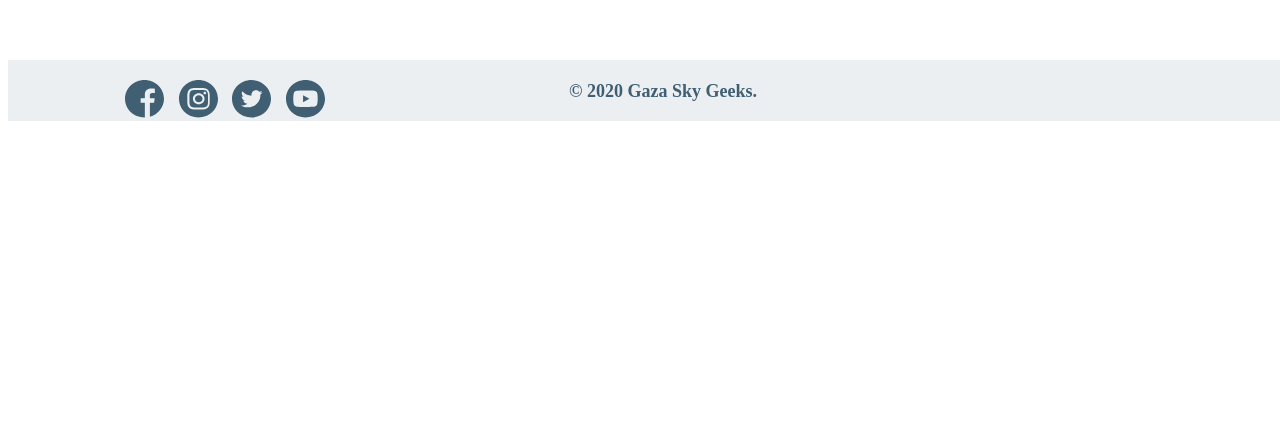
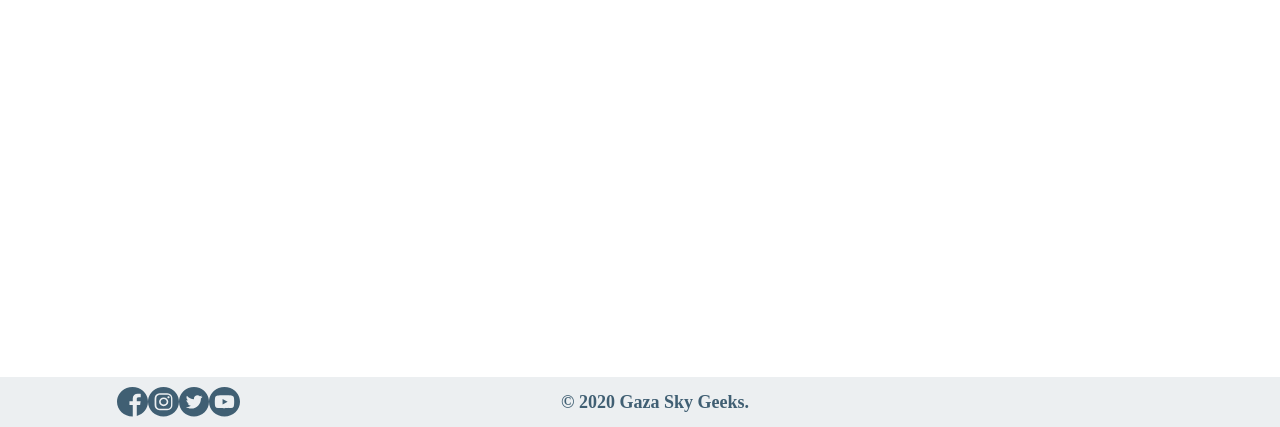
Before and after one commit to GSG-K3/code-academy-wiki, a React (Create React App) app in the folder client/: page / in a window 1280 px wide. Shown: the part 373-800 px from the top of the page. Built offline with nearby package versions, Linux system fonts and the light colour scheme.

Commit message:
creating style for footer #41

```diff
--- a/client/src/SharedComponent/Footer/Footer.css
+++ b/client/src/SharedComponent/Footer/Footer.css
@@ -1,24 +1,20 @@
 .main-footer {
-  position: relative;
-  width: 1290px;
-  height: 61px;
-  left: 0px;
-  top: 425px;
-  bottom: 0em;
+  display: flex;
+  position: absolute;
+  bottom: 0px;
+  left: 0;
+  width: 100%;
+  height: 50px;
   background: #eceff1;
 }
-.container{
-
- padding-top: 20px;
-
+.container {
+  display: flex;
+  align-items: center;
 }
 .footer-icons {
-  position: absolute;
-  width: 200px;
-  height: 38px;
-  left: 117px;
-  size: 10px;
-  /* top: 19px; */
+  width: 100px;
+  height: 30px;
+  margin-left: 117px;
   display: flex;
   justify-content: space-between;
 }
@@ -27,7 +23,6 @@
   width: 243px;
   height: 24px;
   left: 561px;
-  top: 19px;
   font-family: Montserrat;
   font-style: normal;
   font-weight: 600;
@@ -36,6 +31,5 @@
   display: flex;
   align-items: center;
   text-align: center;
-
   color: #405f73;
 }
```
